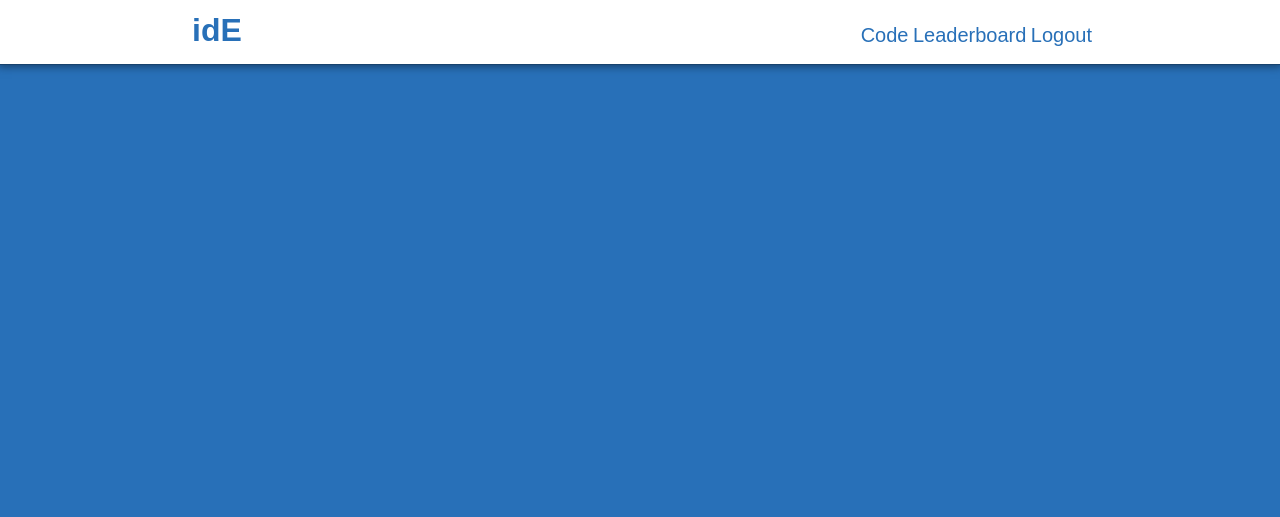
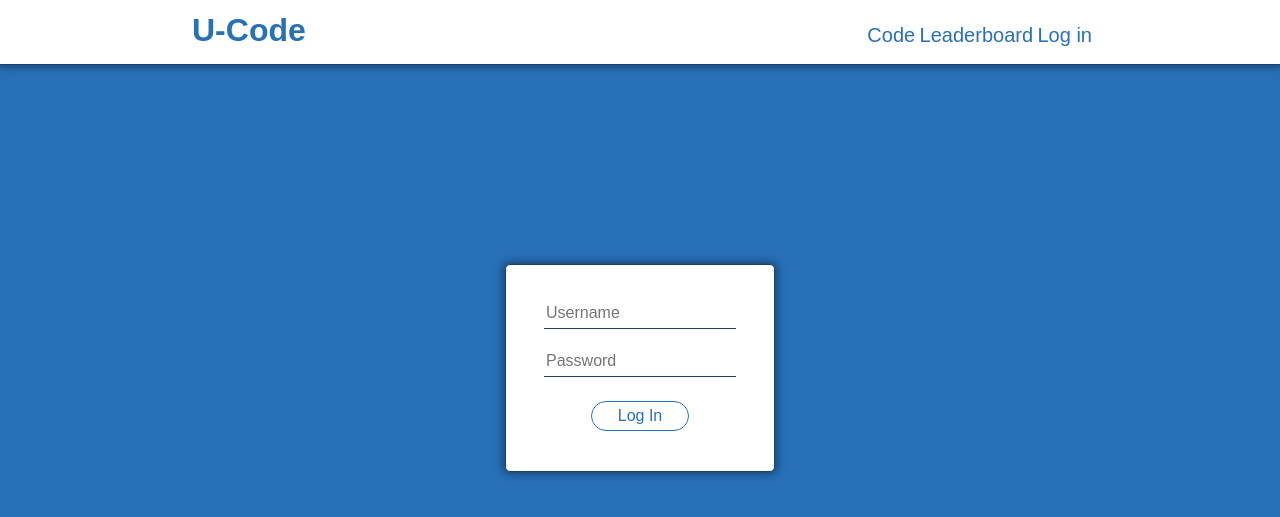
Before and after one commit to ethereal-carnival/Hackathon-IDE, a PHP site: page /login in a window 1280 px wide. Shown: the top 517 px of the page. Run offline with PHP 8.4, Linux system fonts and the light colour scheme; some libraries are stand-ins or nearby versions.

Commit message:
Added sessions and login

```diff
--- /dev/null
+++ b/assets/css/login.css
@@ -0,0 +1,44 @@
+#login_wrapper {
+    padding-top: 33vh;
+}
+#login_box {
+    background-color: white;
+    display: inline-block;
+    padding: 3vh 3vw;
+    border: 1px solid #18436e;
+    border-radius: 5px;
+    box-shadow: 0px 0px 8px 2px #18436e;
+}
+
+.inp-txt {
+    margin: 1vh 0;
+    height: 4vh;
+    width: 15vw;
+    padding: 2px 2px;
+    border: none;
+    border-bottom: 1px solid #18436e;
+    font-size: 2vh;
+}
+
+.inp-txt:focus {
+    outline: none;
+}
+
+.btn-submit {
+    margin-top: 2vh;
+    background-color: white;
+    border: none;
+    border-radius: 50px;
+    border: 1px solid #2870b8;
+    font-size: 2vh;
+    text-transform: capitalize;
+    padding: 5px 2vw;
+    color: #2870b8;
+    transition: all 0.1s ease-in-out;
+    cursor: pointer;
+}
+
+.btn-submit:hover {
+    background-color: #2870b8;
+    color: #fff;
+}
--- a/assets/parts/header.php
+++ b/assets/parts/header.php
@@ -1,10 +1,12 @@
 <header id="header">
-    <a href="/" id="brand"><strong>idE</strong></a>
+    <a href="/" id="brand"><strong>U-Code</strong></a>
     <div class="right">
         <ul>
             <li><a href="/code" class="nav">Code</a></li>
             <li><a href="/leaderboard" class="nav">Leaderboard</a></li>
-            <li><a href="/logout" class="nav">Logout</a></li>
+            <?php if(isset($_SESSION['username'])) echo "<li><a href='/logout' class='nav'>Logout</a></li>";
+            else echo "<li><a href='/login' class='nav'>Log in</a></li>";
+            ?>
         </ul>
     </div>
 </header>
--- a/assets/parts/includes.php
+++ b/assets/parts/includes.php
@@ -4,6 +4,7 @@
 <link href="/assets/css/code.css" rel="stylesheet" />
 <link rel="stylesheet" href="https://cdnjs.cloudflare.com/ajax/libs/font-awesome/4.7.0/css/font-awesome.min.css">
 <link href="/assets/css/leaderboard.css" rel="stylesheet" />
+<link href="/assets/css/login.css" rel="stylesheet" />
 
 <script src="/assets/javascript/main.js" type="text/javascript"></script>
 <script src="https://ajax.googleapis.com/ajax/libs/jquery/3.2.1/jquery.min.js"></script>
--- a/code/index.php
+++ b/code/index.php
@@ -1,3 +1,5 @@
+<?php session_start(); ?>
+
 <html>
 
 <head>
@@ -15,6 +17,7 @@
                 <select name="language" id="choice">
                     <option value="c">C</option>
                     <option value="clojure">Clojure</option>
+                    <option value="cpp">C++</option>
                     <option value="cpp11">C++ 11</option>
                     <option value="csharp">C#</option>
                     <option value="java">Java</option>
@@ -40,6 +43,7 @@
 
     <script type="text/javascript">
         document.getElementById("choice").value = "c";
+
     </script>
 </body>
 
--- a/index.php
+++ b/index.php
@@ -1,3 +1,6 @@
+<?php session_start();
+    if(isset($_SESSION['username'])) header('location: /code');
+?>
 <html>
 
 <head>
--- a/leaderboard/index.php
+++ b/leaderboard/index.php
@@ -1,8 +1,12 @@
+<?php session_start(); ?>
+
 <html>
+
 <head>
     <title>Register - Hackathon_IDE</title>
     <?php include '../assets/parts/includes.php' ?>
 </head>
+
 <body>
     <?php include '../assets/parts/header.php'; ?>
 
@@ -17,4 +21,5 @@
 
     </table>
 </body>
+
 </html>
--- a/login/index.php
+++ b/login/index.php
@@ -1,9 +1,31 @@
+<?php session_start(); ?>
+
 <html>
+
 <head>
     <title>Login - Hackathon_IDE</title>
     <?php include '../assets/parts/includes.php' ?>
 </head>
+
 <body>
     <?php include '../assets/parts/header.php'; ?>
+    <div id="login_wrapper">
+        <center>
+            <section id="login_box">
+                <form action="/assets/functions/login_verify.php" method="post">
+                    <article>
+                        <input class="inp-txt" type="text" placeholder="Username" name="username" />
+                    </article>
+                    <article>
+                        <input class="inp-txt" type="password" placeholder="Password" name="password" />
+                    </article>
+                    <article>
+                        <input type="submit" name="Submit" value="Log in" class="btn-submit"/>
+                    </article>
+                </form>
+            </section>
+        </center>
+    </div>
 </body>
+
 </html>
--- a/register/index.php
+++ b/register/index.php
@@ -1,3 +1,4 @@
+<?php session_start(); ?>
 <html>
     <head>
         <title>Register - Hackathon_IDE</title>
```
Also changed, not shown: assets/functions/login_verify.php (added, +7 -0 lines). Lines whose indentation alone changed are shown as unchanged.
